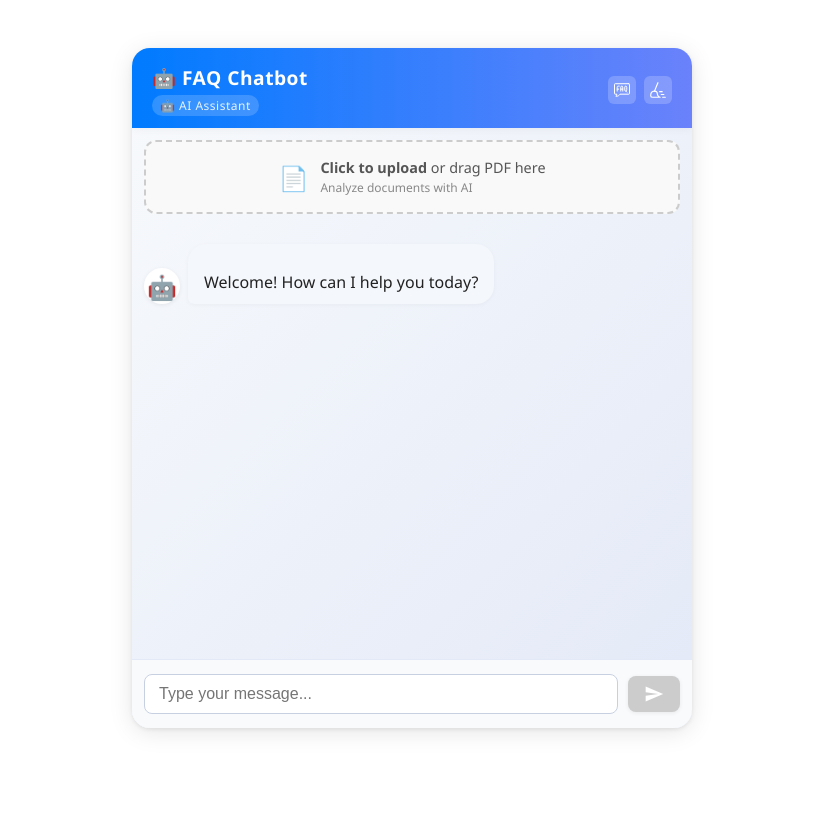
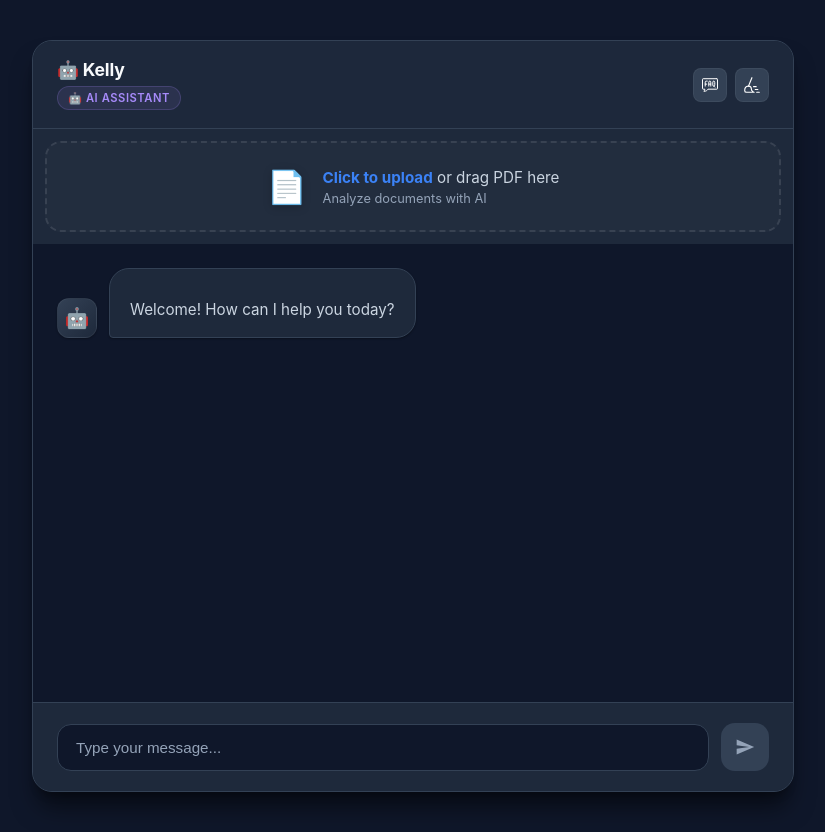
Before and after one commit to NelakaWith/faq-chatbot, a Vue app in the folder frontend/: page / in a window 1280 px wide. Shown: the whole page, without its empty margins (228-1053 px from the left). Before the commit the page ends 800 px from the top, so only its background shows below. Built offline with nearby package versions, Linux system fonts and the light colour scheme.

Commit message:
feat(style): implement dark theme palette and enhance UI components for improved aesthetics
BREAKING CHANGE:

```diff
--- a/frontend/src/App.vue
+++ b/frontend/src/App.vue
@@ -13,8 +13,15 @@ import ChatWidget from "./components/ChatWidget.vue";
 <style>
 #app {
   font-family: Arial, sans-serif;
-  max-width: 600px;
+  max-width: 800px;
   margin: 0 auto;
   padding: 20px;
+  background-color: #0f172a; /* Dark background */
+}
+body {
+  margin: 0;
+  background-color: #0f172a; /* Dark background */
+  color: #e0e0e0; /* Light text for dark theme */
+  height: 100vh;
 }
 </style>
--- a/frontend/src/components/ChatHeader.vue
+++ b/frontend/src/components/ChatHeader.vue
@@ -1,7 +1,7 @@
 <template>
   <div class="chat-header">
     <div class="chat-title-section">
-      <span class="chat-title">🤖 FAQ Chatbot</span>
+      <span class="chat-title">🤖 Kelly</span>
       <div class="chat-mode-indicator">
         <span v-if="chatMode === 'faq'" class="mode-badge faq"
           >📚 FAQ Mode</span
--- a/frontend/src/components/ChatMessage.vue
+++ b/frontend/src/components/ChatMessage.vue
@@ -62,13 +62,14 @@ const sanitizedMarkdown = computed(() => {
 
 <style>
 /* Basic styles for markdown content in chat messages */
+/* Basic styles for markdown content in chat messages */
 .markdown-body {
-  font-size: 1rem;
-  line-height: 1.5;
+  font-size: 0.95rem;
+  line-height: 1.6;
 }
 
 .markdown-body p {
-  margin-bottom: 0.5em;
+  margin-bottom: 0.75em;
 }
 
 .markdown-body p:last-child {
@@ -86,59 +87,72 @@ const sanitizedMarkdown = computed(() => {
 }
 
 .markdown-body code {
-  background-color: rgba(0, 0, 0, 0.05);
+  background-color: rgba(255, 255, 255, 0.1);
   padding: 0.2em 0.4em;
-  border-radius: 3px;
-  font-family: monospace;
+  border-radius: 4px;
+  font-family: 'Menlo', 'Monaco', 'Courier New', monospace;
   font-size: 0.9em;
+  color: inherit;
 }
 
 .markdown-body pre {
-  background-color: #f6f8fa;
-  padding: 10px;
-  border-radius: 6px;
+  background-color: rgba(0, 0, 0, 0.3);
+  padding: 12px;
+  border-radius: 8px;
   overflow-x: auto;
-  margin: 0.5em 0;
+  margin: 0.75em 0;
+  border: 1px solid rgba(255,255,255,0.05);
 }
 
 .markdown-body pre code {
   background-color: transparent;
   padding: 0;
+  color: #e2e8f0;
 }
 
 .markdown-body blockquote {
-  border-left: 3px solid #dfe2e5;
-  color: #6a737d;
+  border-left: 3px solid var(--accent-primary, #3b82f6);
+  color: var(--text-muted, #94a3b8);
   padding-left: 1em;
-  margin: 0.5em 0;
+  margin: 0.75em 0;
+  background: rgba(59, 130, 246, 0.05);
+  padding: 8px 12px;
+  border-radius: 0 4px 4px 0;
 }
 
 .markdown-body a {
-  color: #0366d6;
+  color: var(--accent-primary, #3b82f6);
   text-decoration: none;
+  font-weight: 500;
 }
 
 .markdown-body a:hover {
   text-decoration: underline;
 }
 
-/* Ensure parsed content inherits color from parent for user/bot distinction if needed */
+/* Ensure parsed content inherits color from parent for user/bot distinction */
 .message.user .markdown-body {
   color: white;
 }
 .message.bot .markdown-body {
-  color: #222;
+  color: var(--text-secondary, #cbd5e1);
 }
 
-/* Adjust code block colors for user messages (blue background) */
+/* Adjust code block colors for user messages */
 .message.user .markdown-body code {
   background-color: rgba(255, 255, 255, 0.2);
 }
 .message.user .markdown-body pre {
-  background-color: rgba(0, 0, 0, 0.1);
-  color: #f8f8f8;
+  background-color: rgba(0, 0, 0, 0.2);
+  border-color: rgba(255, 255, 255, 0.1);
 }
 .message.user .markdown-body a {
-  color: #e6f2ff;
+  color: #fff;
+  text-decoration: underline;
+}
+.message.user .markdown-body blockquote {
+  border-left-color: rgba(255,255,255,0.5);
+  color: rgba(255,255,255,0.9);
+  background: rgba(255,255,255,0.1);
 }
 </style>
--- a/frontend/src/components/FileUpload.vue
+++ b/frontend/src/components/FileUpload.vue
@@ -70,54 +70,71 @@ const handleDrop = (event) => {
 </template>
 
 <style scoped>
+/* Dark Theme Compatible Styles */
 .file-upload {
-  border: 2px dashed #ccc;
-  border-radius: 12px;
-  padding: 16px;
+  border: 2px dashed rgba(255, 255, 255, 0.1);
+  border-radius: 16px;
+  padding: 24px;
   text-align: center;
-  margin: 12px 12px 12px 12px;
+  margin: 12px;
   cursor: pointer;
-  transition: all 0.2s;
-  background: #f9f9f9;
+  transition: all 0.3s cubic-bezier(0.4, 0, 0.2, 1);
+  background: rgba(255, 255, 255, 0.02);
+  position: relative;
+  overflow: hidden;
 }
 
 .file-upload:hover:not(.is-loading) {
-  border-color: #007bff;
-  background: #f0f7ff;
+  border-color: var(--accent-primary, #3b82f6);
+  background: rgba(59, 130, 246, 0.05);
+  transform: translateY(-2px);
+  box-shadow: 0 4px 12px rgba(0, 0, 0, 0.1);
 }
 
 .file-upload.is-dragging {
-  border-color: #007bff;
-  background: #e6f3ff;
+  border-color: var(--accent-primary, #3b82f6);
+  background: rgba(59, 130, 246, 0.1);
   transform: scale(1.02);
+  box-shadow: 0 0 0 4px rgba(59, 130, 246, 0.1);
 }
 
 .file-upload.is-loading {
   cursor: wait;
-  opacity: 0.7;
-  border-style: solid;
+  opacity: 0.8;
+  background: rgba(0, 0, 0, 0.2);
 }
 
 .upload-content {
   display: flex;
   align-items: center;
   justify-content: center;
-  gap: 12px;
+  gap: 16px;
+  pointer-events: none; /* Let clicks pass through to container */
 }
 
 .icon {
-  font-size: 1.5rem;
+  font-size: 2rem;
+  filter: drop-shadow(0 2px 4px rgba(0,0,0,0.2));
+  transition: transform 0.3s ease;
+}
+
+.file-upload:hover .icon {
+  transform: scale(1.1) rotate(-5deg);
 }
 
 .text {
   text-align: left;
-  font-size: 0.9rem;
-  color: #555;
+  font-size: 0.95rem;
+  color: var(--text-secondary, #cbd5e1);
+}
+
+.text strong {
+  color: var(--accent-primary, #3b82f6);
 }
 
 .subtext {
-  font-size: 0.75rem;
-  color: #888;
-  margin-top: 2px;
+  font-size: 0.8rem;
+  color: var(--text-muted, #94a3b8);
+  margin-top: 4px;
 }
 </style>
--- a/frontend/src/styles/chat.css
+++ b/frontend/src/styles/chat.css
@@ -1,44 +1,80 @@
+:root {
+  /* Dark Theme Palette - Slate/Blue */
+  --bg-primary: #0f172a; /* Slate 900 */
+  --bg-secondary: #1e293b; /* Slate 800 */
+  --bg-tertiary: #334155; /* Slate 700 */
+
+  --text-primary: #f8fafc; /* Slate 50 */
+  --text-secondary: #cbd5e1; /* Slate 300 */
+  --text-muted: #94a3b8; /* Slate 400 */
+
+  /* Accents */
+  --accent-primary: #3b82f6; /* Blue 500 */
+  --accent-gradient-start: #3b82f6;
+  --accent-gradient-end: #8b5cf6; /* Violet 500 */
+
+  --success: #10b981;
+  --danger: #ef4444;
+
+  /* Borders & Effects */
+  --border-color: #334155;
+  --shadow-sm: 0 1px 2px 0 rgba(0, 0, 0, 0.3);
+  --shadow-lg: 0 10px 15px -3px rgba(0, 0, 0, 0.5);
+
+  --radius-lg: 16px;
+  --radius-md: 12px;
+  --radius-sm: 8px;
+}
+
 /* Chat Widget Styles */
 .chat-widget {
   width: 100%;
-  max-width: 720px;
-  height: 680px;
+  max-width: 800px;
+  height: 750px;
   display: flex;
   flex-direction: column;
-  border-radius: 18px;
+  border-radius: 20px;
   box-shadow:
-    0 4px 24px 0 rgba(0, 0, 0, 0.1),
-    0 1.5px 4px 0 rgba(0, 0, 0, 0.08);
-  background: linear-gradient(135deg, #f8fafc 0%, #e3e9f7 100%);
-  border: none;
+    0 20px 25px -5px rgba(0, 0, 0, 0.5),
+    0 8px 10px -6px rgba(0, 0, 0, 0.3);
+  background: var(--bg-secondary);
+  border: 1px solid var(--border-color);
   overflow: hidden;
-  font-family: "Segoe UI", "Roboto", Arial, sans-serif;
+  font-family:
+    "Inter",
+    system-ui,
+    -apple-system,
+    sans-serif;
+  color: var(--text-primary);
 }
 
 /* Chat Header Styles */
 .chat-header {
-  background: linear-gradient(90deg, #007bff 0%, #6a82fb 100%);
-  color: #fff;
-  padding: 16px 20px 12px 20px;
-  font-size: 1.2rem;
-  font-weight: 600;
-  letter-spacing: 0.5px;
-  box-shadow: 0 2px 8px 0 rgba(0, 0, 0, 0.04);
+  background: rgba(30, 41, 59, 0.95);
+  backdrop-filter: blur(10px);
+  padding: 18px 24px;
+  border-bottom: 1px solid var(--border-color);
   display: flex;
   justify-content: space-between;
   align-items: center;
+  position: relative;
+  z-index: 10;
 }
 
 .chat-title-section {
   display: flex;
   flex-direction: column;
-  gap: 4px;
+  gap: 6px;
 }
 
 .chat-title {
   display: flex;
   align-items: center;
-  gap: 8px;
+  gap: 10px;
+  font-size: 1.1rem;
+  font-weight: 700;
+  color: var(--text-primary);
+  letter-spacing: -0.01em;
 }
 
 .chat-mode-indicator {
@@ -47,25 +83,40 @@
 }
 
 .mode-badge {
-  font-size: 0.75rem;
-  padding: 2px 8px;
-  border-radius: 12px;
-  font-weight: 500;
-  opacity: 0.9;
+  font-size: 0.7rem;
+  padding: 4px 10px;
+  border-radius: 20px;
+  font-weight: 600;
+  text-transform: uppercase;
+  letter-spacing: 0.05em;
+  background: var(--bg-tertiary);
+  color: var(--text-secondary);
+  border: 1px solid rgba(255, 255, 255, 0.05);
 }
 
 .mode-badge.faq {
-  background: rgba(255, 255, 255, 0.2);
+  color: #38bdf8;
+  background: rgba(56, 189, 248, 0.1);
+  border-color: rgba(56, 189, 248, 0.2);
 }
 
 .mode-badge.llm {
-  background: rgba(255, 255, 255, 0.2);
+  color: #a78bfa;
+  background: rgba(167, 139, 250, 0.1);
+  border-color: rgba(167, 139, 250, 0.2);
+}
+
+.mode-badge.kb {
+  color: #34d399;
+  background: rgba(52, 211, 153, 0.1);
+  border-color: rgba(52, 211, 153, 0.2);
 }
 
 .model-name {
-  font-size: 0.85em;
-  opacity: 0.8;
+  margin-left: 6px;
+  opacity: 0.7;
   font-weight: 400;
+  text-transform: none;
 }
 
 .chat-controls {
@@ -75,13 +126,13 @@
 
 .mode-toggle-btn,
 .clear-btn {
-  background: rgba(255, 255, 255, 0.2);
-  border: none;
-  border-radius: 6px;
-  padding: 6px;
-  color: white;
+  background: var(--bg-tertiary);
+  border: 1px solid rgba(255, 255, 255, 0.05);
+  border-radius: 8px;
+  padding: 8px;
+  color: var(--text-secondary);
   cursor: pointer;
-  transition: all 0.2s ease;
+  transition: all 0.2s cubic-bezier(0.4, 0, 0.2, 1);
   display: flex;
   align-items: center;
   justify-content: center;
@@ -89,350 +140,240 @@
 
 .mode-toggle-btn:hover,
 .clear-btn:hover {
-  background: rgba(255, 255, 255, 0.3);
-  transform: translateY(-1px);
+  background: var(--bg-primary);
+  color: var(--text-primary);
+  transform: translateY(-2px);
+  box-shadow: 0 4px 12px rgba(0, 0, 0, 0.2);
 }
 
 /* Chat Messages Area */
 .chat-messages {
   flex: 1;
   overflow-y: auto;
-  padding: 18px 12px 12px 12px;
+  padding: 24px;
+  background: var(--bg-primary); /* Darker background for messages */
+  scroll-behavior: smooth;
+}
+
+/* Scrollbar Styling */
+.chat-messages::-webkit-scrollbar {
+  width: 6px;
+}
+.chat-messages::-webkit-scrollbar-track {
   background: transparent;
-  transition: background 0.3s;
+}
+.chat-messages::-webkit-scrollbar-thumb {
+  background: var(--bg-tertiary);
+  border-radius: 10px;
 }
 
 .fade-enter-active,
 .fade-leave-active {
-  transition: all 0.3s cubic-bezier(0.55, 0, 0.1, 1);
+  transition: all 0.4s cubic-bezier(0.16, 1, 0.3, 1);
 }
 
 .fade-enter-from,
 .fade-leave-to {
   opacity: 0;
-  transform: translateY(10px);
+  transform: translateY(20px) scale(0.95);
 }
 
 /* Message Styles */
 .message {
   display: flex;
   align-items: flex-end;
-  margin-bottom: 16px;
-  gap: 8px;
+  margin-bottom: 24px;
+  gap: 12px;
 }
 
 .message.user {
   flex-direction: row-reverse;
 }
 
-.message.bot {
-  flex-direction: row;
-}
-
 .avatar {
-  width: 36px;
-  height: 36px;
+  width: 38px;
+  height: 38px;
   display: flex;
   align-items: center;
   justify-content: center;
-  font-size: 1.5rem;
-  background: #fff;
-  border-radius: 50%;
-  box-shadow: 0 1px 4px 0 rgba(0, 0, 0, 0.07);
+  font-size: 1.25rem;
+  background: var(--bg-tertiary);
+  border-radius: 12px;
+  box-shadow: var(--shadow-sm);
+  border: 1px solid rgba(255, 255, 255, 0.05);
+}
+
+.message.bot .avatar {
+  background: linear-gradient(135deg, var(--bg-tertiary), var(--bg-secondary));
+}
+
+.message.user .avatar {
+  background: linear-gradient(
+    135deg,
+    var(--accent-gradient-start),
+    var(--accent-gradient-end)
+  );
 }
 
 .message-content {
   display: inline-block;
-  padding: 10px 16px;
-  border-radius: 18px;
-  max-width: 75%;
-  font-size: 1rem;
+  padding: 14px 20px;
+  border-radius: 20px;
+  max-width: 80%;
+  font-size: 0.95rem;
+  line-height: 1.6;
   word-break: break-word;
-  box-shadow: 0 1px 4px 0 rgba(0, 0, 0, 0.04);
   position: relative;
+  box-shadow: var(--shadow-sm);
 }
 
 .message.user .message-content {
-  background: linear-gradient(90deg, #007bff 0%, #6a82fb 100%);
+  background: linear-gradient(
+    135deg,
+    var(--accent-gradient-start),
+    var(--accent-gradient-end)
+  );
   color: #fff;
-  border-bottom-right-radius: 6px;
-  border-bottom-left-radius: 18px;
+  border-bottom-right-radius: 4px;
+  border: 1px solid rgba(255, 255, 255, 0.1);
 }
 
 .message.bot .message-content {
-  background: #f4f7fb;
-  color: #222;
-  border-bottom-left-radius: 6px;
-  border-bottom-right-radius: 18px;
+  background: var(--bg-secondary);
+  color: var(--text-secondary);
+  border-bottom-left-radius: 4px;
+  border: 1px solid var(--border-color);
 }
 
 .message-source {
-  font-size: 0.85em;
-  opacity: 0.7;
-  margin-top: 6px;
+  font-size: 0.75rem;
+  margin-top: 8px;
+  padding-top: 8px;
+  border-top: 1px solid rgba(255, 255, 255, 0.1);
+  color: var(--text-muted);
   font-style: italic;
-  color: #6a82fb;
-}
-
-.message-model {
-  font-size: 0.8em;
-  opacity: 0.6;
-  margin-top: 4px;
-  font-weight: 500;
-  color: #6a82fb;
-}
-
-.message-usage {
-  font-size: 0.75em;
-  opacity: 0.6;
-  margin-top: 2px;
-  font-family: monospace;
-  color: #6a82fb;
-}
-
-/* Typing Indicator Styles */
-.typing-indicator {
-  padding: 0 12px;
-  margin-bottom: 16px;
-}
-
-.typing-message {
-  display: flex;
-  align-items: flex-end;
-  gap: 8px;
-  animation: fadeInUp 0.3s ease-out;
-}
-
-.typing-content {
-  display: inline-block;
-  padding: 12px 16px;
-  border-radius: 18px;
-  border-bottom-left-radius: 6px;
-  border-bottom-right-radius: 18px;
-  background: #f4f7fb;
-  box-shadow: 0 1px 4px 0 rgba(0, 0, 0, 0.04);
-  max-width: 75%;
-}
-
-.typing-text {
-  font-size: 1rem;
-  color: #666;
-  margin-bottom: 8px;
   display: flex;
   align-items: center;
   gap: 4px;
 }
 
-.dots {
-  display: inline-flex;
-  gap: 2px;
+.message-model {
+  font-size: 0.7rem;
+  margin-top: 4px;
+  color: var(--accent-primary);
+  font-weight: 600;
+  opacity: 0.8;
+}
+
+/* Typing Indicator */
+.typing-indicator {
+  margin-bottom: 24px;
+  padding: 0 12px;
+}
+
+.typing-content {
+  background: var(--bg-secondary);
+  padding: 12px 20px;
+  border-radius: 20px;
+  border-bottom-left-radius: 4px;
+  border: 1px solid var(--border-color);
+  box-shadow: var(--shadow-sm);
 }
 
 .dot {
-  opacity: 0;
-  animation: dot-pulse 1.5s infinite;
-  color: #007bff;
-  font-weight: bold;
-  font-size: 1.2em;
-}
-
-.dot-1 {
-  animation-delay: 0s;
-}
-
-.dot-2 {
-  animation-delay: 0.3s;
-}
-
-.dot-3 {
-  animation-delay: 0.6s;
-}
-
-@keyframes dot-pulse {
-  0%,
-  20% {
-    opacity: 0;
-    transform: scale(1);
-  }
-  50% {
-    opacity: 1;
-    transform: scale(1.2);
-  }
-  80%,
-  100% {
-    opacity: 0;
-    transform: scale(1);
-  }
-}
-
-.thinking-indicator {
-  display: flex;
-  align-items: center;
-  gap: 8px;
-  font-size: 0.85em;
-  color: #888;
-}
-
-.brain-pulse {
-  animation: brain-pulse 1s ease-in-out infinite alternate;
-  font-size: 1.2em;
-}
-
-.search-pulse {
-  animation: search-pulse 1.2s ease-in-out infinite alternate;
-  font-size: 1.2em;
-}
-
-@keyframes brain-pulse {
-  0% {
-    transform: scale(1);
-    opacity: 0.7;
-  }
-  100% {
-    transform: scale(1.1);
-    opacity: 1;
-  }
-}
-
-@keyframes search-pulse {
-  0% {
-    transform: scale(1) rotate(0deg);
-    opacity: 0.7;
-  }
-  100% {
-    transform: scale(1.1) rotate(15deg);
-    opacity: 1;
-  }
-}
-
-.processing-text {
-  font-style: italic;
-}
-
-@keyframes fadeInUp {
-  from {
-    opacity: 0;
-    transform: translateY(10px);
-  }
-  to {
-    opacity: 1;
-    transform: translateY(0);
-  }
+  color: var(--accent-primary);
 }
 
 /* Suggestion Buttons */
 .suggestion-buttons {
-  margin-top: 12px;
+  margin-top: 16px;
   display: flex;
   flex-direction: column;
+  gap: 10px;
+}
+
+.suggestion-btn {
+  padding: 12px 16px;
+  background: rgba(255, 255, 255, 0.03);
+  border: 1px solid var(--border-color);
+  border-radius: 12px;
+  font-size: 0.9rem;
+  color: var(--text-secondary);
+  cursor: pointer;
+  transition: all 0.2s ease;
+  text-align: left;
+  display: flex;
+  align-items: center;
   gap: 8px;
 }
 
-.suggestion-btn {
-  padding: 10px 14px;
-  background: #ffffff;
-  border: 1.5px solid #e3e9f7;
-  border-radius: 8px;
-  font-size: 0.9rem;
-  color: #007bff;
-  cursor: pointer;
-  transition: all 0.2s ease;
-  text-align: left;
-  box-shadow: 0 1px 3px rgba(0, 0, 0, 0.05);
-  font-weight: 500;
-}
-
 .suggestion-btn:hover {
-  background: #f8fafc;
-  border-color: #007bff;
-  box-shadow: 0 2px 6px rgba(0, 123, 255, 0.15);
-  transform: translateY(-1px);
-}
-
-.suggestion-btn:active {
-  transform: translateY(0);
-  box-shadow: 0 1px 3px rgba(0, 0, 0, 0.1);
-}
-
-.message.bot .suggestion-btn {
-  background: #ffffff;
-  color: #007bff;
-  border-color: #e3e9f7;
-}
-
-.message.bot .suggestion-btn:hover {
-  background: #f0f7ff;
-  border-color: #007bff;
+  background: rgba(59, 130, 246, 0.1);
+  border-color: var(--accent-primary);
+  color: var(--text-primary);
+  transform: translateX(4px);
 }
 
 /* Chat Input */
 .chat-input {
   display: flex;
   align-items: center;
-  padding: 14px 12px 14px 12px;
-  background: #f8fafc;
-  border-top: 1px solid #e3e9f7;
-  gap: 10px;
+  padding: 20px 24px;
+  background: var(--bg-secondary);
+  border-top: 1px solid var(--border-color);
+  gap: 12px;
 }
 
 .chat-input input {
   flex: 1;
-  padding: 10px 14px;
-  border: 1.5px solid #c7d0e1;
-  border-radius: 8px;
-  font-size: 1rem;
+  padding: 14px 18px;
+  border: 1px solid var(--border-color);
+  border-radius: 14px;
+  font-size: 0.95rem;
   outline: none;
-  background: #fff;
-  transition: border 0.2s;
+  background: var(--bg-primary);
+  color: var(--text-primary);
+  transition: all 0.2s ease;
 }
 
 .chat-input input:focus {
-  border-color: #6a82fb;
+  border-color: var(--accent-primary);
+  box-shadow: 0 0 0 3px rgba(59, 130, 246, 0.15);
 }
 
-.chat-input input:disabled {
-  background: #f5f5f5;
-  color: #999;
-  cursor: not-allowed;
+.chat-input input::placeholder {
+  color: var(--text-muted);
 }
 
 .chat-input button {
-  padding: 8px 16px;
-  background: linear-gradient(90deg, #007bff 0%, #6a82fb 100%);
-  color: #fff;
+  width: 48px;
+  height: 48px;
+  padding: 0;
+  background: linear-gradient(
+    135deg,
+    var(--accent-gradient-start),
+    var(--accent-gradient-end)
+  );
+  color: white;
   border: none;
-  border-radius: 8px;
+  border-radius: 14px;
   cursor: pointer;
-  font-size: 1rem;
   display: flex;
   align-items: center;
   justify-content: center;
-  transition: background 0.2s;
-  box-shadow: 0 1px 4px 0 rgba(0, 0, 0, 0.07);
+  transition: all 0.2s ease;
+  box-shadow: 0 4px 12px rgba(59, 130, 246, 0.3);
 }
 
 .chat-input button:hover {
-  background: linear-gradient(90deg, #0056b3 0%, #6a82fb 100%);
+  transform: scale(1.05);
+  box-shadow: 0 6px 16px rgba(59, 130, 246, 0.4);
 }
 
 .chat-input button:disabled {
-  background: #ccc;
+  background: var(--bg-tertiary);
+  color: var(--text-muted);
   cursor: not-allowed;
+  box-shadow: none;
+  transform: none;
 }
-
-.chat-input button:disabled:hover {
-  background: #ccc;
-}
-
-.loading-spinner {
-  animation: spin 1s linear infinite;
-}
-
-@keyframes spin {
-  from {
-    transform: rotate(0deg);
-  }
-  to {
-    transform: rotate(360deg);
-  }
-}
```
